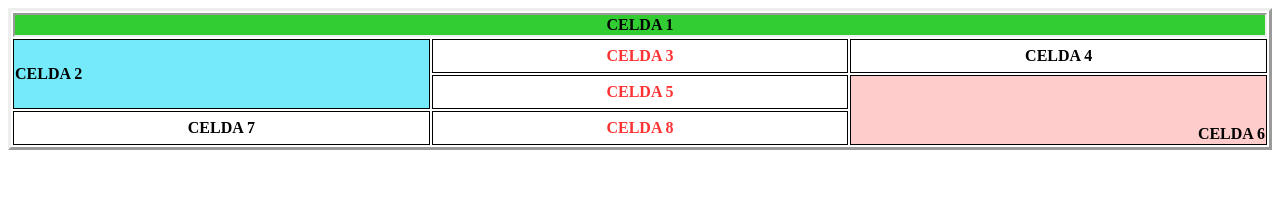
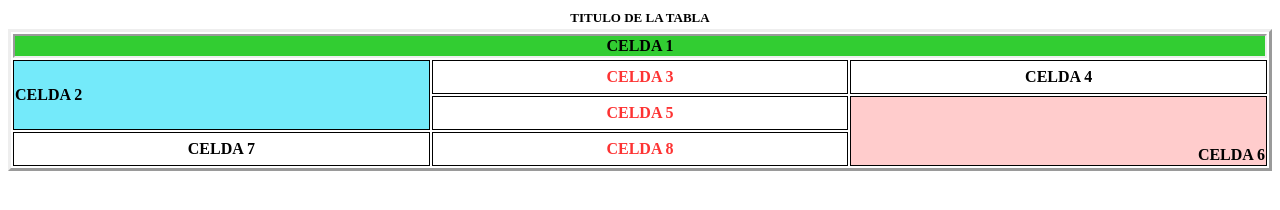
Before and after one commit to IgnacioFurio/ifj-geekshubs-fsd-val-retos11-20-18012023, a plain HTML site: page pages/reto13.html in a window 1280 px wide. Drawn offline with Linux system fonts and the light colour scheme.

Commit message:
reto13 con titulo

```diff
--- a/css/style13.css
+++ b/css/style13.css
@@ -1,3 +1,10 @@
+h1{
+    text-align: center;
+    font-weight: bold;
+    font-size: small;
+    margin-top: 10px;
+    margin-bottom: 3px;
+}
 table{
     border: 2px solid black;
     border: outset;
--- a/pages/reto13.html
+++ b/pages/reto13.html
@@ -8,6 +8,7 @@
     <link rel="stylesheet" href="../css/style13.css">
 </head>
 <body>
+    <h1>TITULO DE LA TABLA</h1>
     <table>
         <tr>
             <th colspan="3">CELDA 1</th>
```
